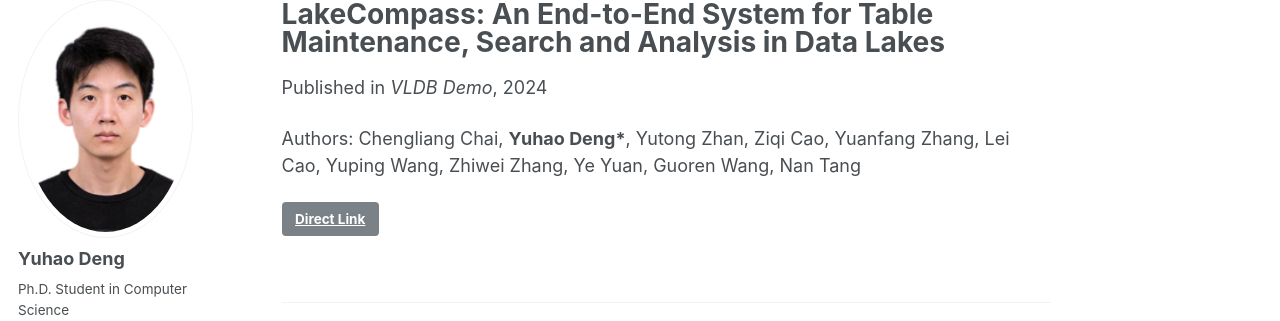
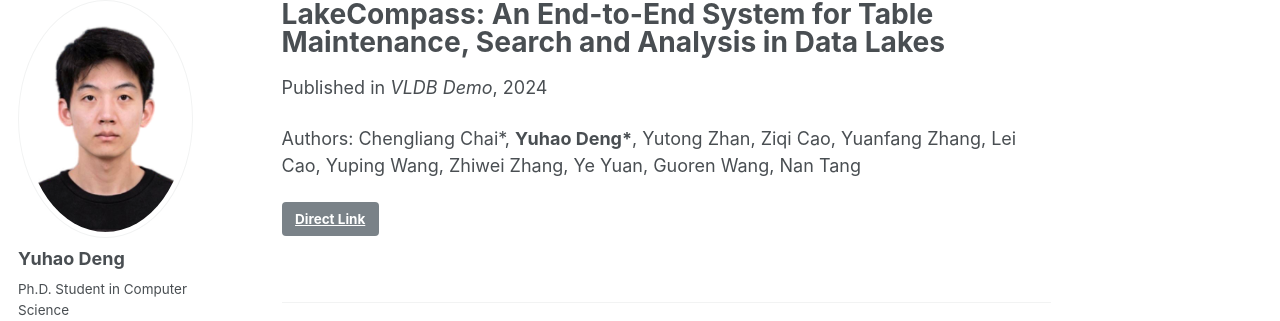
Before and after one commit to ddengyuhao/ddengyuhao.github.io, a Jekyll site: the page built from _publications/benchmark_demo(LakeCompass).md, in a window 1280 px wide. Shown: the part 118-439 px from the top of the page. Built offline with Jekyll 4.4.1, drawn with Linux system fonts in a browser that asks for light colours.

```diff
--- a/_publications/benchmark_demo(LakeCompass).md
+++ b/_publications/benchmark_demo(LakeCompass).md
@@ -9,4 +9,4 @@ link: 'https://dl.acm.org/doi/10.1145/3626246.3654737'
 #paperurl: 'http://academicpages.github.io/files/paper2.pdf'
 ---
 <!-- This paper is about the number 1. The number 2 is left for future work. -->
-Authors: Chengliang Chai, **Yuhao Deng\***, Yutong Zhan, Ziqi Cao, Yuanfang Zhang, Lei Cao, Yuping Wang, Zhiwei Zhang, Ye Yuan, Guoren Wang, Nan Tang
+Authors: Chengliang Chai\*, **Yuhao Deng\***, Yutong Zhan, Ziqi Cao, Yuanfang Zhang, Lei Cao, Yuping Wang, Zhiwei Zhang, Ye Yuan, Guoren Wang, Nan Tang
```
